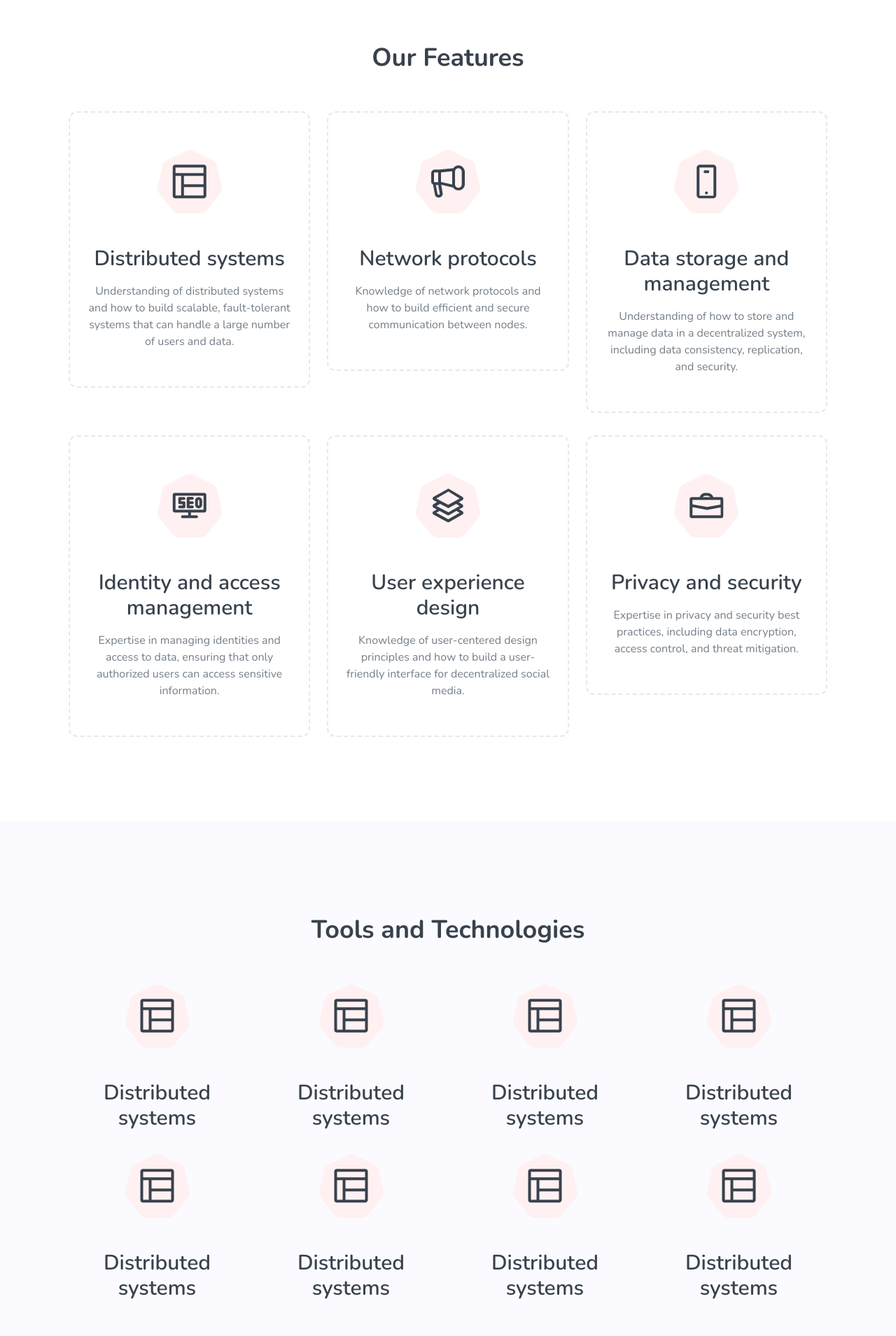
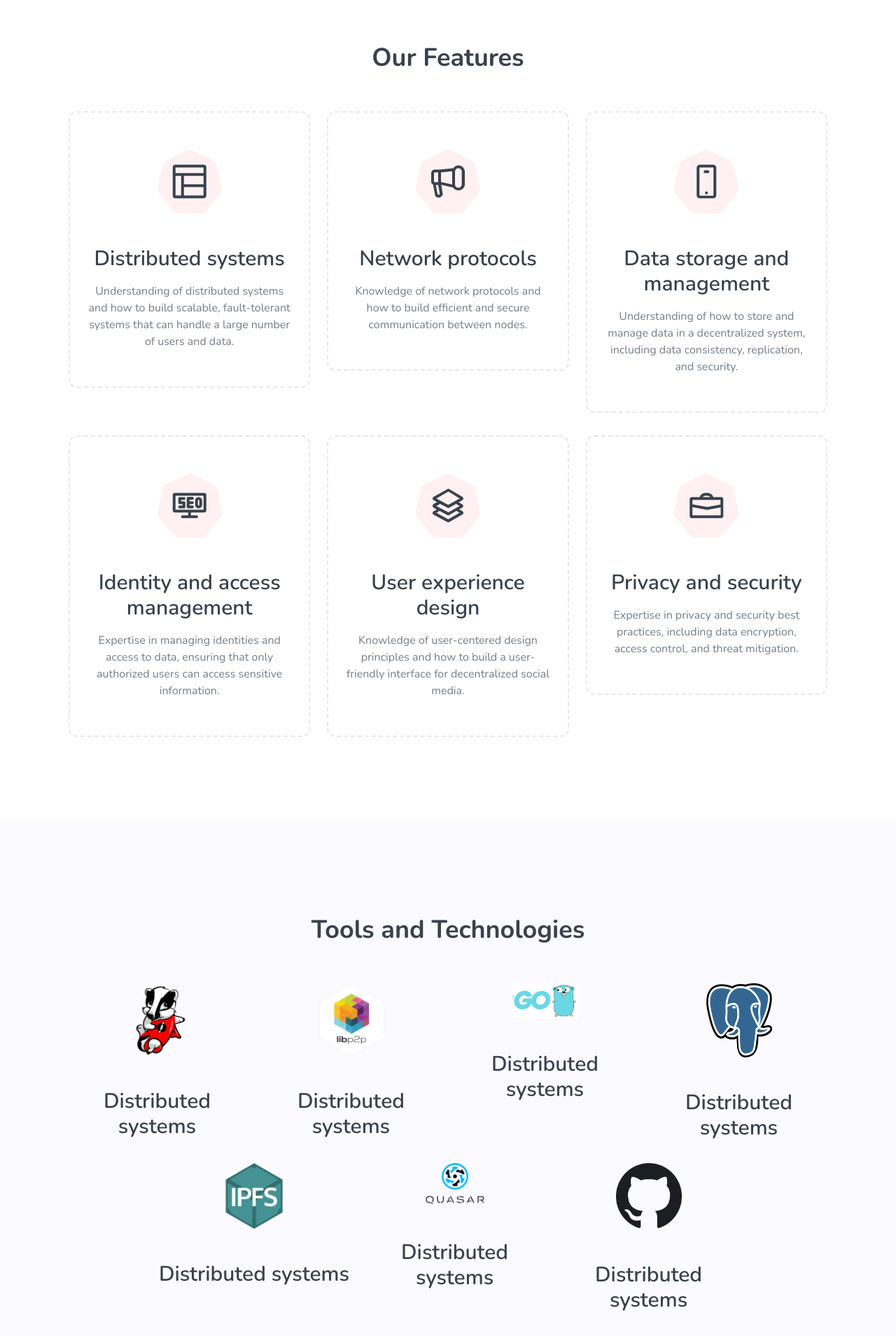
Before and after one commit to Yohaniii25/Research_Web, a PHP site: page / in a window 1280 px wide. Shown: the part 2200-4109 px from the top of the page at 70% size. Run offline with PHP 8.4, Linux system fonts and the light colour scheme.

Commit message:
changed tools and technologies

```diff
--- a/index.html
+++ b/index.html
@@ -65,7 +65,7 @@
                     <div class="w-full">
                         <nav class="flex items-center justify-between py-4 navbar navbar-expand-lg">
                             <a class="navbar-brand mr-5" href="index.html">
-                                <img src="assets/images/logo.svg" alt="Logo" />
+                                <img src="assets/images/Demedia-New-Logo.png" width="20%" height="20%" alt="Logo" />
                             </a>
                             <button class="block navbar-toggler focus:outline-none lg:hidden" type="button"
                                 data-toggle="collapse" data-target="#navbarOne" aria-controls="navbarOne"
@@ -89,13 +89,13 @@
                                         <a class="page-scroll" href="#features">Features</a>
                                     </li>
                                     <li class="nav-item ml-5 lg:ml-11">
-                                        <a class="page-scroll" href="#tools">Tools and Technologies</a>
+                                        <a class="page-scroll" href="#tools">Tools</a>
                                     </li>
                                     <li class="nav-item ml-5 lg:ml-11">
                                         <a class="page-scroll" href="#domain">Domain</a>
                                     </li>
                                     <li class="nav-item ml-5 lg:ml-11">
-                                        <a class="page-scroll" href="#team">Our Team</a>
+                                        <a class="page-scroll" href="#team">Team</a>
                                     </li>
 
                                     <li class="nav-item ml-5 lg:ml-11">
@@ -188,7 +188,7 @@
 
             <div class="header_image flex items-center">
                 <div class="image 2xl:pl-25">
-                    <img src="assets/images/header-image.svg" alt="Header Image" />
+                    <img src="assets/images/header-image.png" alt="Header Image" />
                 </div>
             </div>
             <!-- header image -->
@@ -536,11 +536,8 @@
                         <div class="w-full sm:w-10/12 md:w-6/12 lg:w-3/12 flex justify-center">
                             <div class="text-center mt-8 mx-3">
                                 <div class="services_icon">
-                                    <i class="lni lni-layout"></i>
-                                    <svg xmlns="http://www.w3.org/2000/svg" width="94" height="92" viewBox="0 0 94 92">
-                                        <path class="services_shape" id="Polygon_12" data-name="Polygon 12"
-                                            d="M42.212,2.315a11,11,0,0,1,9.576,0l28.138,13.6a11,11,0,0,1,5.938,7.465L92.83,54.018A11,11,0,0,1,90.717,63.3L71.22,87.842A11,11,0,0,1,62.607,92H31.393a11,11,0,0,1-8.613-4.158L3.283,63.3A11,11,0,0,1,1.17,54.018L8.136,23.383a11,11,0,0,1,5.938-7.465Z" />
-                                    </svg>
+                                    <img src="assets/images/Picture1.png"  width="94" height="92" viewBox="0 0 94 92"/>
+                                    </img>
                                 </div>
                                 <div class="services_content mt-5 xl:mt-10">
                                     <h3
@@ -553,11 +550,8 @@
                         <div class="w-full sm:w-10/12 md:w-6/12 lg:w-3/12 flex justify-center">
                             <div class="text-center mt-8 mx-3">
                                 <div class="services_icon">
-                                    <i class="lni lni-layout"></i>
-                                    <svg xmlns="http://www.w3.org/2000/svg" width="94" height="92" viewBox="0 0 94 92">
-                                        <path class="services_shape" id="Polygon_12" data-name="Polygon 12"
-                                            d="M42.212,2.315a11,11,0,0,1,9.576,0l28.138,13.6a11,11,0,0,1,5.938,7.465L92.83,54.018A11,11,0,0,1,90.717,63.3L71.22,87.842A11,11,0,0,1,62.607,92H31.393a11,11,0,0,1-8.613-4.158L3.283,63.3A11,11,0,0,1,1.17,54.018L8.136,23.383a11,11,0,0,1,5.938-7.465Z" />
-                                    </svg>
+                                    <img src="assets/images/Picture2.png"  width="94" height="92" viewBox="0 0 94 92"/>
+                                    </img>
                                 </div>
                                 <div class="services_content mt-5 xl:mt-10">
                                     <h3
@@ -570,11 +564,8 @@
                         <div class="w-full sm:w-10/12 md:w-6/12 lg:w-3/12 flex justify-center">
                             <div class="text-center mt-8 mx-3">
                                 <div class="services_icon">
-                                    <i class="lni lni-layout"></i>
-                                    <svg xmlns="http://www.w3.org/2000/svg" width="94" height="92" viewBox="0 0 94 92">
-                                        <path class="services_shape" id="Polygon_12" data-name="Polygon 12"
-                                            d="M42.212,2.315a11,11,0,0,1,9.576,0l28.138,13.6a11,11,0,0,1,5.938,7.465L92.83,54.018A11,11,0,0,1,90.717,63.3L71.22,87.842A11,11,0,0,1,62.607,92H31.393a11,11,0,0,1-8.613-4.158L3.283,63.3A11,11,0,0,1,1.17,54.018L8.136,23.383a11,11,0,0,1,5.938-7.465Z" />
-                                    </svg>
+                                    <img src="assets/images/Picture3.png"  width="94" height="92" viewBox="0 0 94 92"/>
+                                    </img>
                                 </div>
                                 <div class="services_content mt-5 xl:mt-10">
                                     <h3
@@ -587,11 +578,8 @@
                         <div class="w-full sm:w-10/12 md:w-6/12 lg:w-3/12 flex justify-center">
                             <div class="text-center mt-8 mx-3">
                                 <div class="services_icon">
-                                    <i class="lni lni-layout"></i>
-                                    <svg xmlns="http://www.w3.org/2000/svg" width="94" height="92" viewBox="0 0 94 92">
-                                        <path class="services_shape" id="Polygon_12" data-name="Polygon 12"
-                                            d="M42.212,2.315a11,11,0,0,1,9.576,0l28.138,13.6a11,11,0,0,1,5.938,7.465L92.83,54.018A11,11,0,0,1,90.717,63.3L71.22,87.842A11,11,0,0,1,62.607,92H31.393a11,11,0,0,1-8.613-4.158L3.283,63.3A11,11,0,0,1,1.17,54.018L8.136,23.383a11,11,0,0,1,5.938-7.465Z" />
-                                    </svg>
+                                    <img src="assets/images/Picture4.png"  width="94" height="92" viewBox="0 0 94 92"/>
+                                    </img>
                                 </div>
                                 <div class="services_content mt-5 xl:mt-10">
                                     <h3
@@ -606,14 +594,23 @@
                     </div>
                     <div class="row justify-center">
                         <!-- First Pair of Elements -->
+                        <div class="text-center mt-8 mx-3">
+                            <div class="services_icon">
+                                <img src="assets/images/Picture5.png"  width="94" height="92" viewBox="0 0 94 92"/>
+                                </img>
+                            </div>
+                            <div class="services_content mt-5 xl:mt-10">
+                                <h3
+                                    class="services_title text-black font-semibold text-xl md:text-2xl lg:text-xl xl:text-3xl">
+                                    Distributed systems
+                                </h3>
+                            </div>
+                        </div>
                         <div class="w-full sm:w-10/12 md:w-6/12 lg:w-3/12 flex justify-center">
                             <div class="text-center mt-8 mx-3">
                                 <div class="services_icon">
-                                    <i class="lni lni-layout"></i>
-                                    <svg xmlns="http://www.w3.org/2000/svg" width="94" height="92" viewBox="0 0 94 92">
-                                        <path class="services_shape" id="Polygon_12" data-name="Polygon 12"
-                                            d="M42.212,2.315a11,11,0,0,1,9.576,0l28.138,13.6a11,11,0,0,1,5.938,7.465L92.83,54.018A11,11,0,0,1,90.717,63.3L71.22,87.842A11,11,0,0,1,62.607,92H31.393a11,11,0,0,1-8.613-4.158L3.283,63.3A11,11,0,0,1,1.17,54.018L8.136,23.383a11,11,0,0,1,5.938-7.465Z" />
-                                    </svg>
+                                    <img src="assets/images/Picture6.png"  width="94" height="92" viewBox="0 0 94 92"/>
+                                    </img>
                                 </div>
                                 <div class="services_content mt-5 xl:mt-10">
                                     <h3
@@ -626,11 +623,8 @@
                         <div class="w-full sm:w-10/12 md:w-6/12 lg:w-3/12 flex justify-center">
                             <div class="text-center mt-8 mx-3">
                                 <div class="services_icon">
-                                    <i class="lni lni-layout"></i>
-                                    <svg xmlns="http://www.w3.org/2000/svg" width="94" height="92" viewBox="0 0 94 92">
-                                        <path class="services_shape" id="Polygon_12" data-name="Polygon 12"
-                                            d="M42.212,2.315a11,11,0,0,1,9.576,0l28.138,13.6a11,11,0,0,1,5.938,7.465L92.83,54.018A11,11,0,0,1,90.717,63.3L71.22,87.842A11,11,0,0,1,62.607,92H31.393a11,11,0,0,1-8.613-4.158L3.283,63.3A11,11,0,0,1,1.17,54.018L8.136,23.383a11,11,0,0,1,5.938-7.465Z" />
-                                    </svg>
+                                    <img src="assets/images/Picture7.png"  width="94" height="92" viewBox="0 0 94 92"/>
+                                    </img>
                                 </div>
                                 <div class="services_content mt-5 xl:mt-10">
                                     <h3
@@ -643,28 +637,8 @@
                         <div class="w-full sm:w-10/12 md:w-6/12 lg:w-3/12 flex justify-center">
                             <div class="text-center mt-8 mx-3">
                                 <div class="services_icon">
-                                    <i class="lni lni-layout"></i>
-                                    <svg xmlns="http://www.w3.org/2000/svg" width="94" height="92" viewBox="0 0 94 92">
-                                        <path class="services_shape" id="Polygon_12" data-name="Polygon 12"
-                                            d="M42.212,2.315a11,11,0,0,1,9.576,0l28.138,13.6a11,11,0,0,1,5.938,7.465L92.83,54.018A11,11,0,0,1,90.717,63.3L71.22,87.842A11,11,0,0,1,62.607,92H31.393a11,11,0,0,1-8.613-4.158L3.283,63.3A11,11,0,0,1,1.17,54.018L8.136,23.383a11,11,0,0,1,5.938-7.465Z" />
-                                    </svg>
-                                </div>
-                                <div class="services_content mt-5 xl:mt-10">
-                                    <h3
-                                        class="services_title text-black font-semibold text-xl md:text-2xl lg:text-xl xl:text-3xl">
-                                        Distributed systems
-                                    </h3>
-                                </div>
-                            </div>
-                        </div>
-                        <div class="w-full sm:w-10/12 md:w-6/12 lg:w-3/12 flex justify-center">
-                            <div class="text-center mt-8 mx-3">
-                                <div class="services_icon">
-                                    <i class="lni lni-layout"></i>
-                                    <svg xmlns="http://www.w3.org/2000/svg" width="94" height="92" viewBox="0 0 94 92">
-                                        <path class="services_shape" id="Polygon_12" data-name="Polygon 12"
-                                            d="M42.212,2.315a11,11,0,0,1,9.576,0l28.138,13.6a11,11,0,0,1,5.938,7.465L92.83,54.018A11,11,0,0,1,90.717,63.3L71.22,87.842A11,11,0,0,1,62.607,92H31.393a11,11,0,0,1-8.613-4.158L3.283,63.3A11,11,0,0,1,1.17,54.018L8.136,23.383a11,11,0,0,1,5.938-7.465Z" />
-                                    </svg>
+                                    <img src="assets/images/Picture8.png"  width="94" height="92" viewBox="0 0 94 92"/>
+                                    </img>
                                 </div>
                                 <div class="services_content mt-5 xl:mt-10">
                                     <h3
```
Also changed, not shown: assets/css/tailwindcss.css, assets/images/4575.jpg (added), assets/images/Demedia-New-Logo.png (added), assets/images/header-image.png (added).
